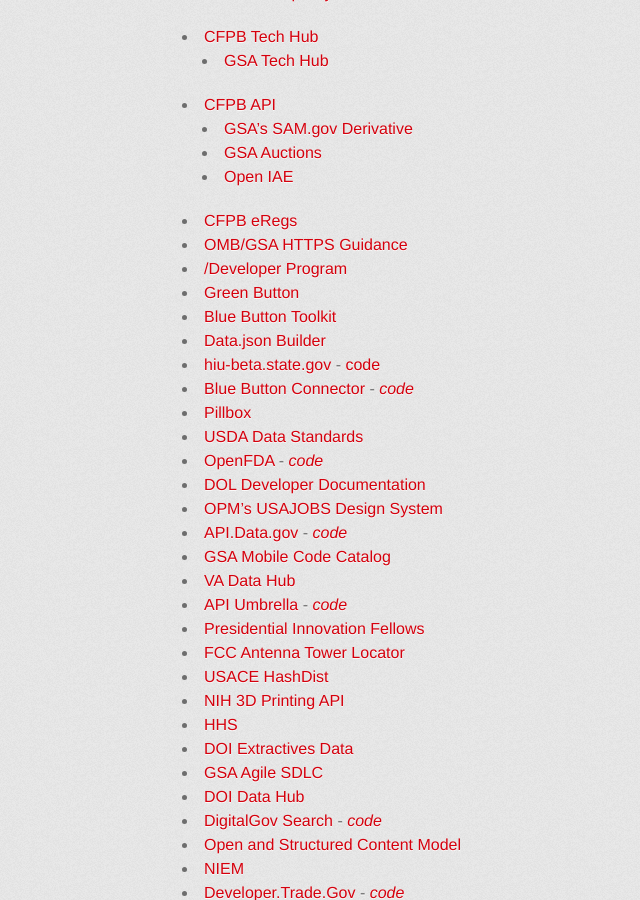
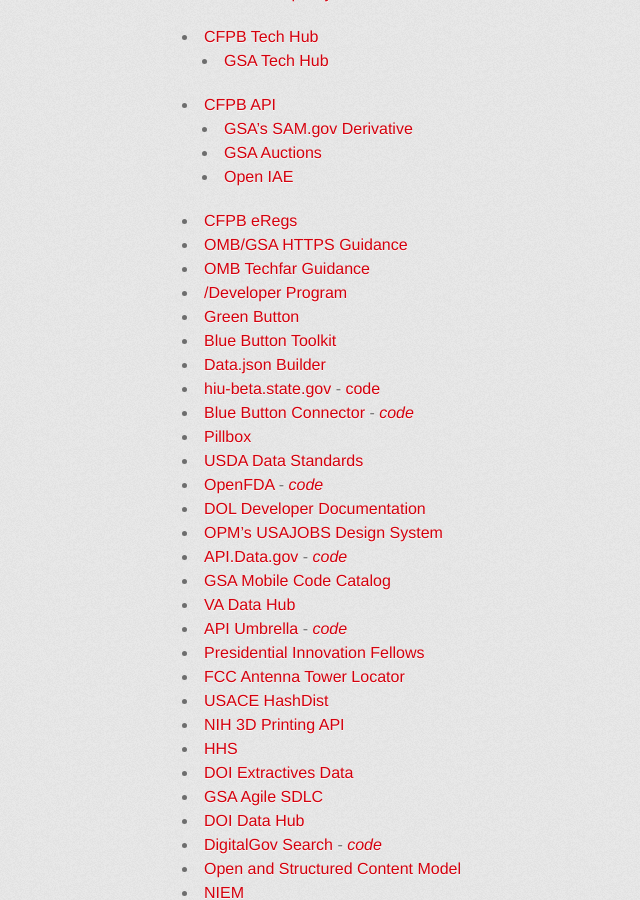
Before and after one commit to GSA/Open-Data-Collaboration-Sandbox, a Jekyll site: the page built from website_examples.md, in a window 1280 px wide and 900 px high, scrolled down 593 px. Shown: the whole window, without its empty margins (168-808 px from the left). Built offline with Jekyll 4.4.1, drawn with Linux system fonts in a browser that asks for light colours; some web fonts are replaced.

Commit message:
adding techfar

```diff
--- a/website_examples.md
+++ b/website_examples.md
@@ -26,6 +26,7 @@
   * [Open IAE](http://gsa.github.io/openIAE/)
 * [CFPB eRegs](http://eregs.github.io/eregulations/)
 * [OMB/GSA HTTPS Guidance](https://https.cio.gov/)
+* [OMB Techfar Guidance](https://techfarhub.cio.gov/)
 * [/Developer Program](http://18f.github.io/API-All-the-X/)
 * [Green Button](http://green-button.github.io)
 * [Blue Button Toolkit](http://blue-button.github.io/)
```
